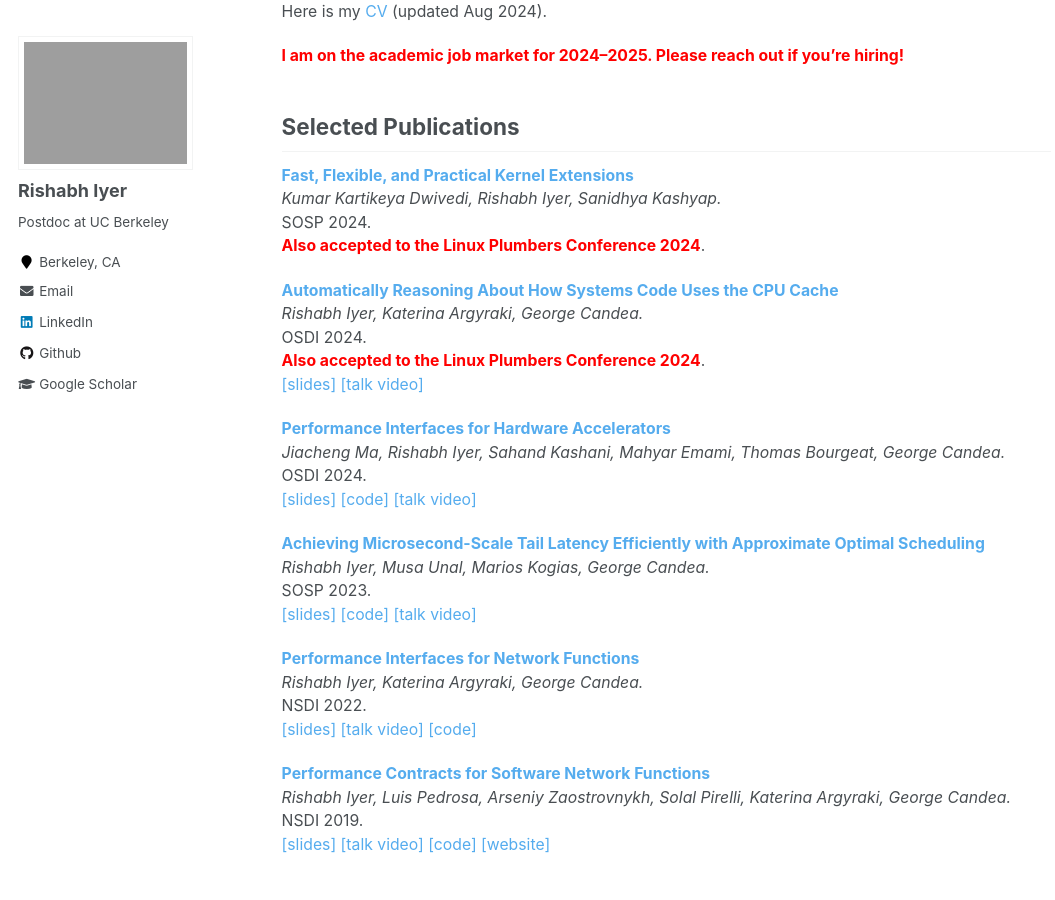
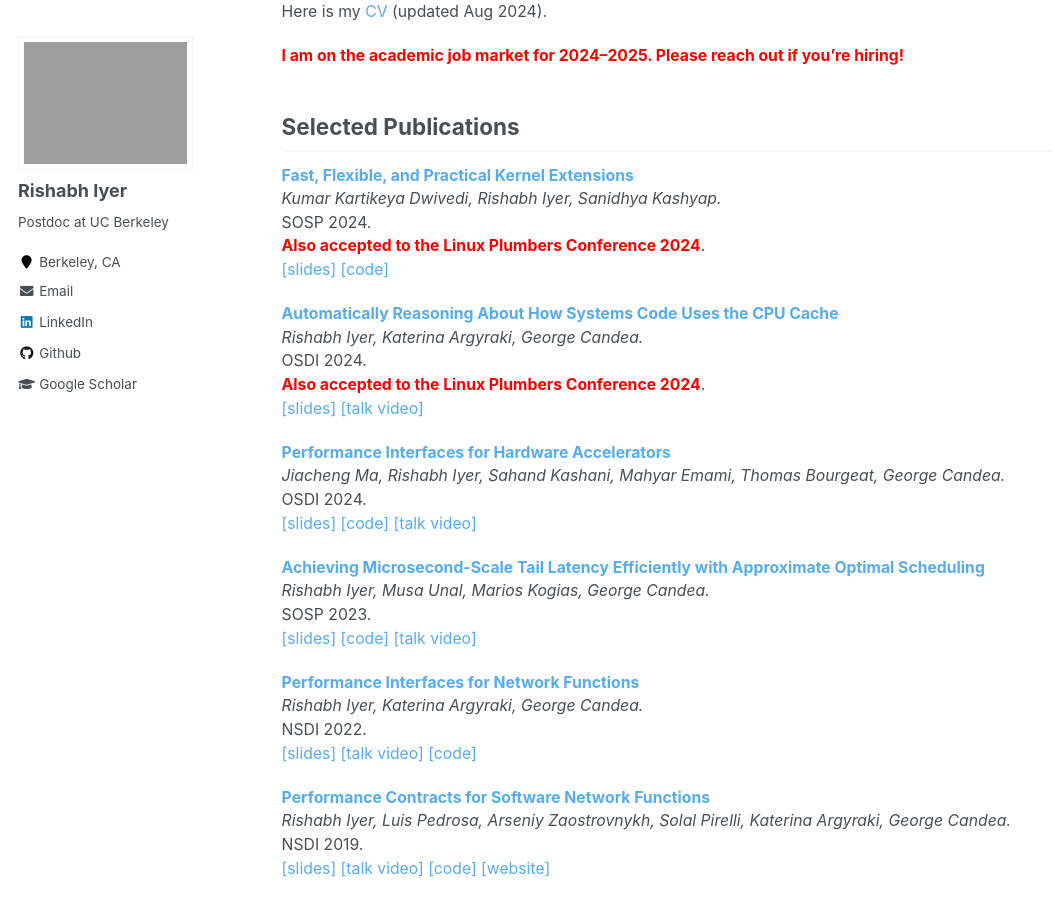
Before and after one commit to rishabh246/rishabh246.github.io, a Jekyll site: the page built from _pages/about.md, in a window 1280 px wide and 900 px high, scrolled down 437 px. Shown: the whole window, without its empty margins (0-1055 px from the left). Built offline with Jekyll 4.4.1, drawn with Linux system fonts in a browser that asks for light colours.

Commit message:
Add KFlex slides and code

```diff
--- a/_pages/about.md
+++ b/_pages/about.md
@@ -23,7 +23,9 @@ Selected Publications
 **[Fast, Flexible, and Practical Kernel Extensions](/files/kflex.pdf)**
 _Kumar Kartikeya Dwivedi, Rishabh Iyer, Sanidhya Kashyap._ <br>
 SOSP 2024. <br>
-<span style="color:red">**Also accepted to the Linux Plumbers Conference 2024**</span>.
+<span style="color:red">**Also accepted to the Linux Plumbers Conference 2024**</span>. <br>
+[[slides]](files/kflex-slides.pdf) [[code]](https://github.com/rs3lab/KFlex)
+
 
 **[Automatically Reasoning About How Systems Code Uses the CPU Cache](/files/cfar.pdf)**
 _Rishabh Iyer, Katerina Argyraki, George Candea._ <br>
```
Also changed, not shown: 1 other file.
